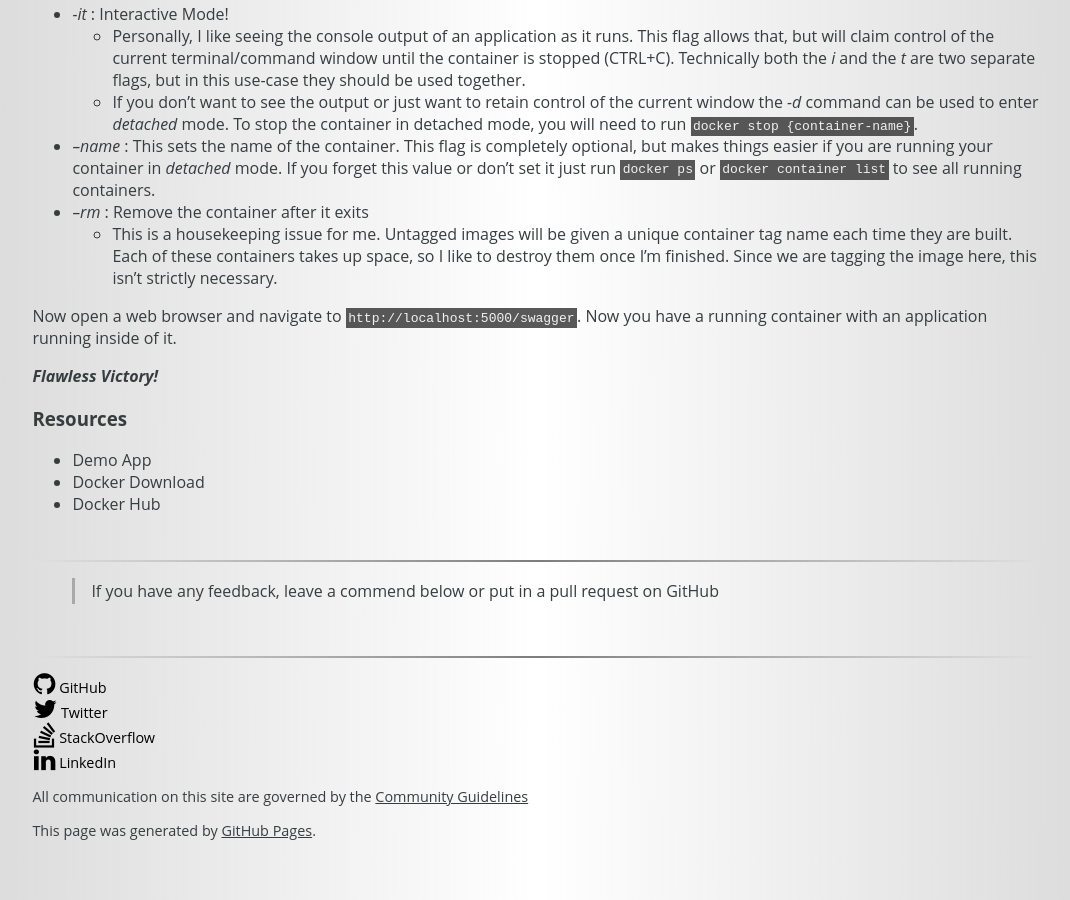
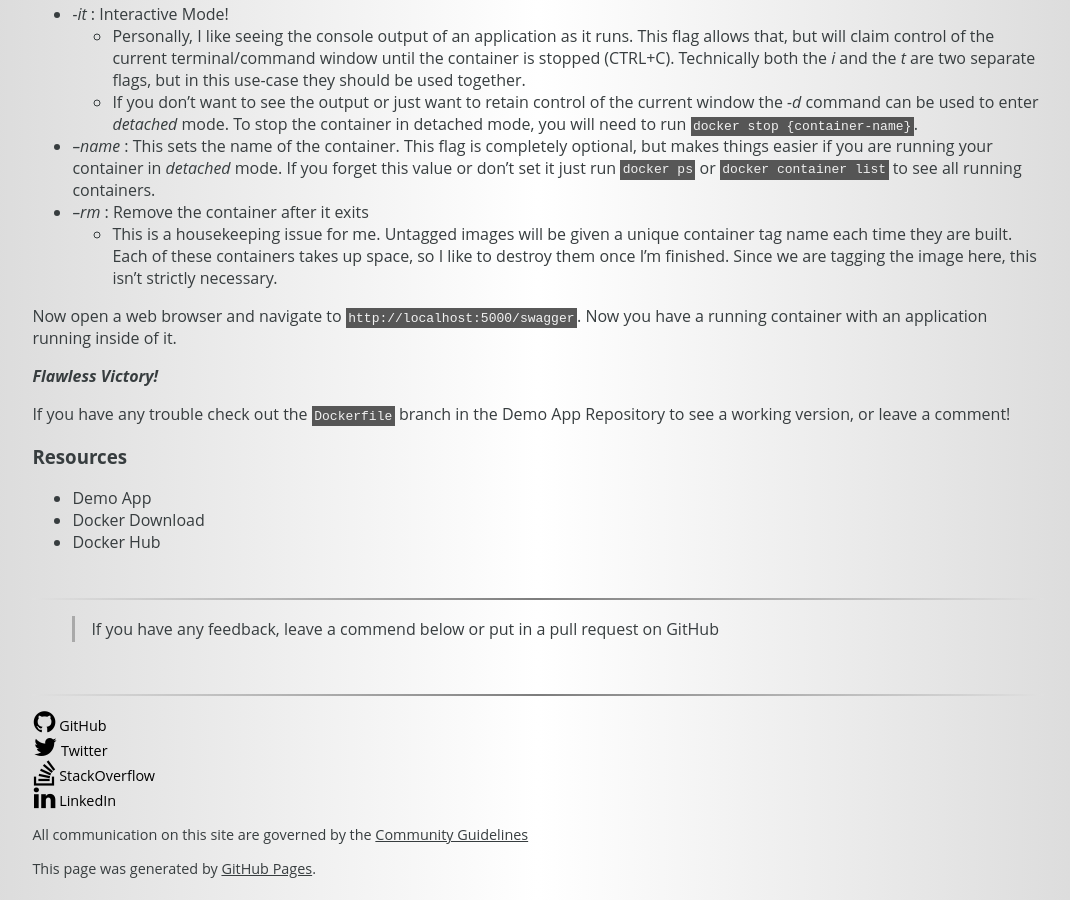
Before and after one commit to DillonAd/DillonAd.github.io, a Jekyll site: the page built from _posts/2019-04-26-Breaking-Down-The-Dockerfile.md, in a window 1280 px wide and 900 px high, scrolled down 2440 px. Shown: the whole window, without its empty margins (102-1172 px from the left). Built offline with Jekyll 4.4.1, drawn with Linux system fonts in a browser that asks for light colours; nearby versions of some CDN libraries.

Commit message:
Adding Dockerfile branch reference for the Demo App in Breaking Down Dockerfile post

```diff
--- a/_posts/2019-04-26-Breaking-Down-The-Dockerfile.md
+++ b/_posts/2019-04-26-Breaking-Down-The-Dockerfile.md
@@ -105,6 +105,8 @@
 
 **_Flawless Victory!_**
 
+If you have any trouble check out the `Dockerfile` branch in the [Demo App Repository](https://github.com/DillonAd/simple-api/tree/Dockerfile) to see a working version, or leave a comment!
+
 ### Resources
 
  - [Demo App](https://github.com/DillonAd/simple-api)
```
